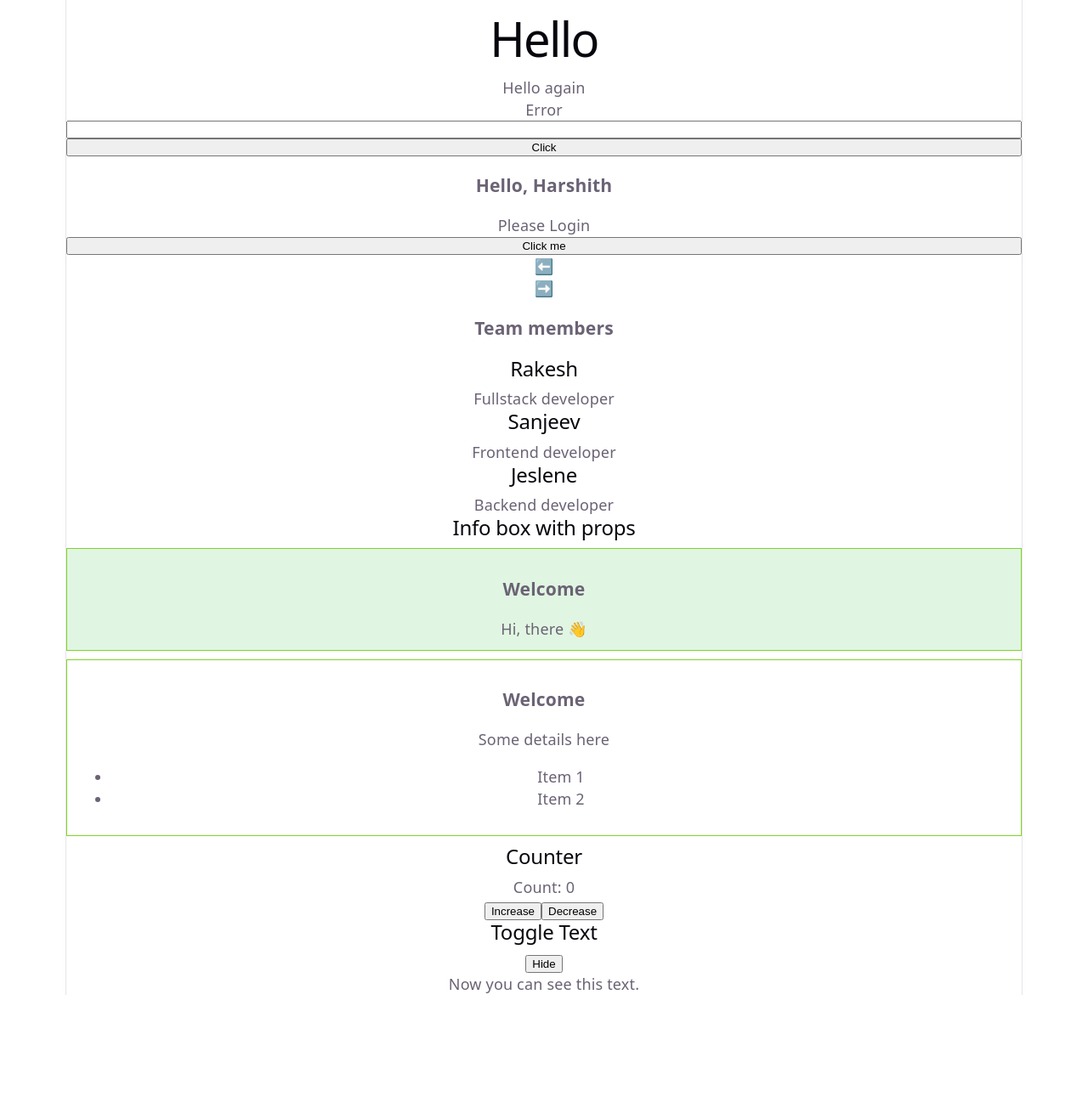
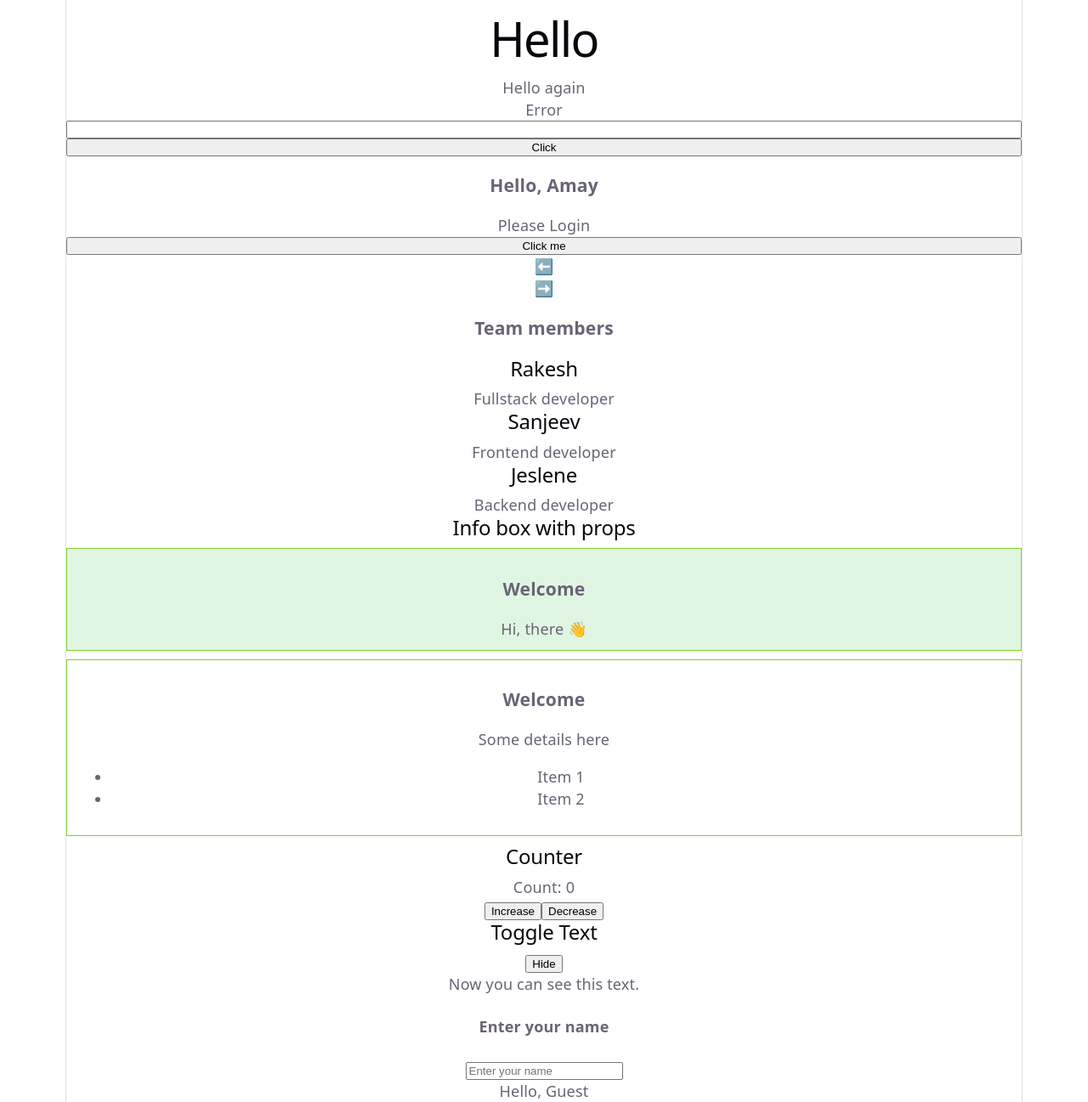
Before and after one commit to harshithp946-eng/SW_CSE_B1.4_Internship, a React (Vite) app in the folder Day/Day13/day13/: page / in a window 1280 px wide. Shown: the whole page at 85% size. Before the commit the page ends 1171 px from the top, so only its background shows below. Built offline with nearby package versions, Linux system fonts and the light colour scheme.

Commit message:
State ex3: state updation using form input

```diff
--- a/Day/Day13/day13/src/App.jsx
+++ b/Day/Day13/day13/src/App.jsx
@@ -7,9 +7,10 @@ import InfoBoxDemo from "./components/PropsTwo";
 import './App.css'
 
 import Counter from "./components/State";
+import ToggleText from "./components/StateTwo";
+import NameInput from "./components/StateThree";
 
-import ToggleText from "./components/StateTwo";
-const name = "Harshith";
+const name = "Amay";
 const isLoggedIn = false;
 
 function App() {
@@ -45,6 +46,8 @@ function App() {
       <Counter />
 
       <ToggleText />
+
+      <NameInput />
     </>
 
   )
--- /dev/null
+++ b/Day/Day13/day13/src/components/StateThree.jsx
@@ -0,0 +1,19 @@
+import { useState } from 'react';
+
+function NameInput() {
+    // name is a state
+    const [name, setName] = useState("");
+
+    return(
+        <div>
+            <h4>Enter your name</h4>
+            <input type="text"
+            value={name}
+            placeholder="Enter your name"
+            onChange = {(e) => setName(e.target.value)}
+            />
+            <p>Hello, {name || "Guest"}</p>
+        </div>
+    );
+}
+export default NameInput;
```
